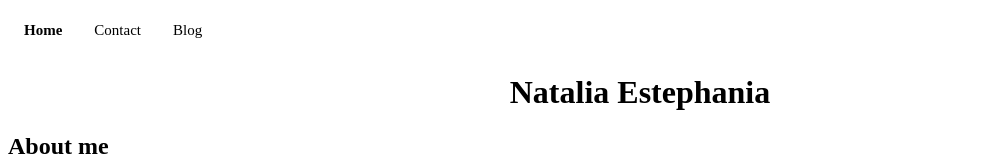
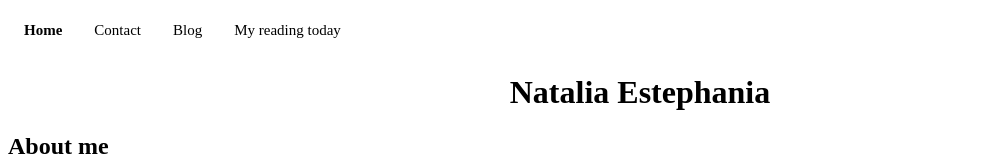
Before and after one commit to enataliadiaz/natali.github.io, a plain HTML site: page index.html in a window 1280 px wide. Shown: the top 160 px of the page, without its empty margins (0-996 px from the left). Drawn offline with Linux system fonts and the light colour scheme.

Commit message:
Update index.html

```diff
--- a/index.html
+++ b/index.html
@@ -22,6 +22,7 @@
     <a href="https://enataliadiaz.github.io/physics/" class="active">Home</a>
     <a href="contact.html">Contact</a>
     <a href="https://enatalia227810509.wordpress.com/">Blog</a>
+    <a href="https://enatalia227810509.wordpress.com/">My reading today</a>
   </div>
 
   <!-- Title -->
```
